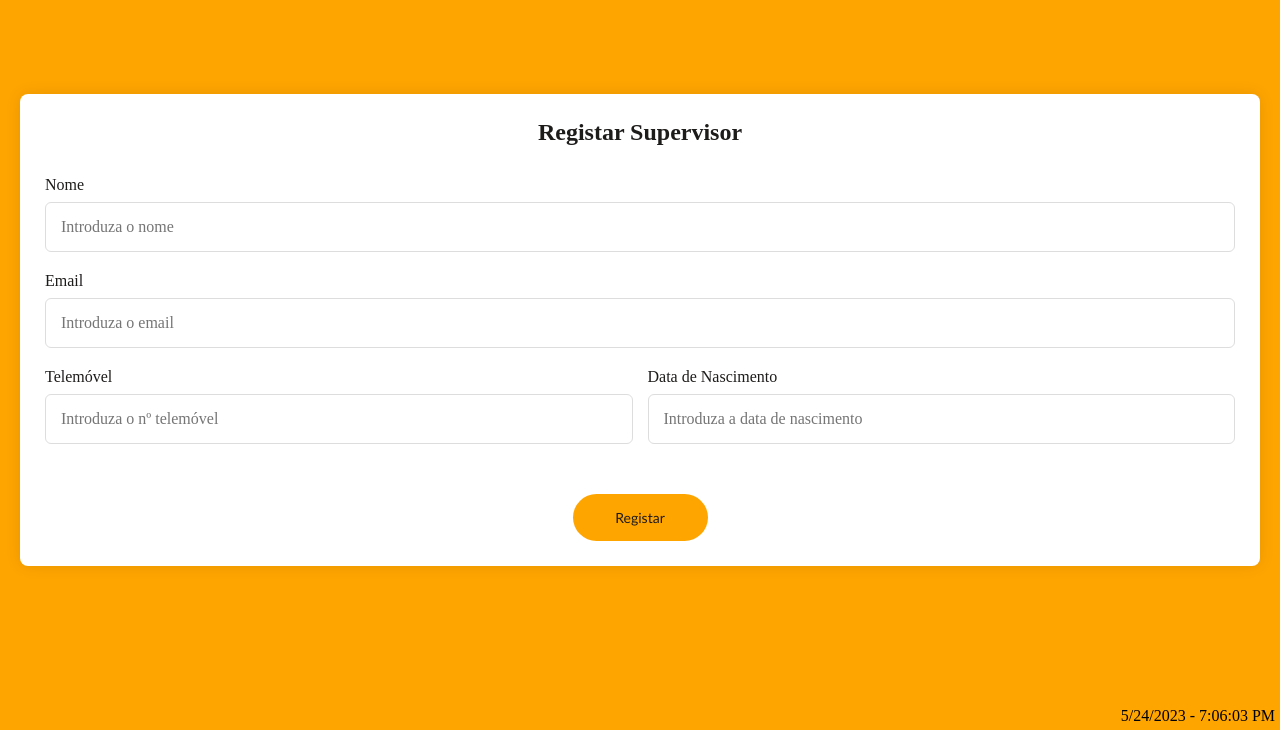
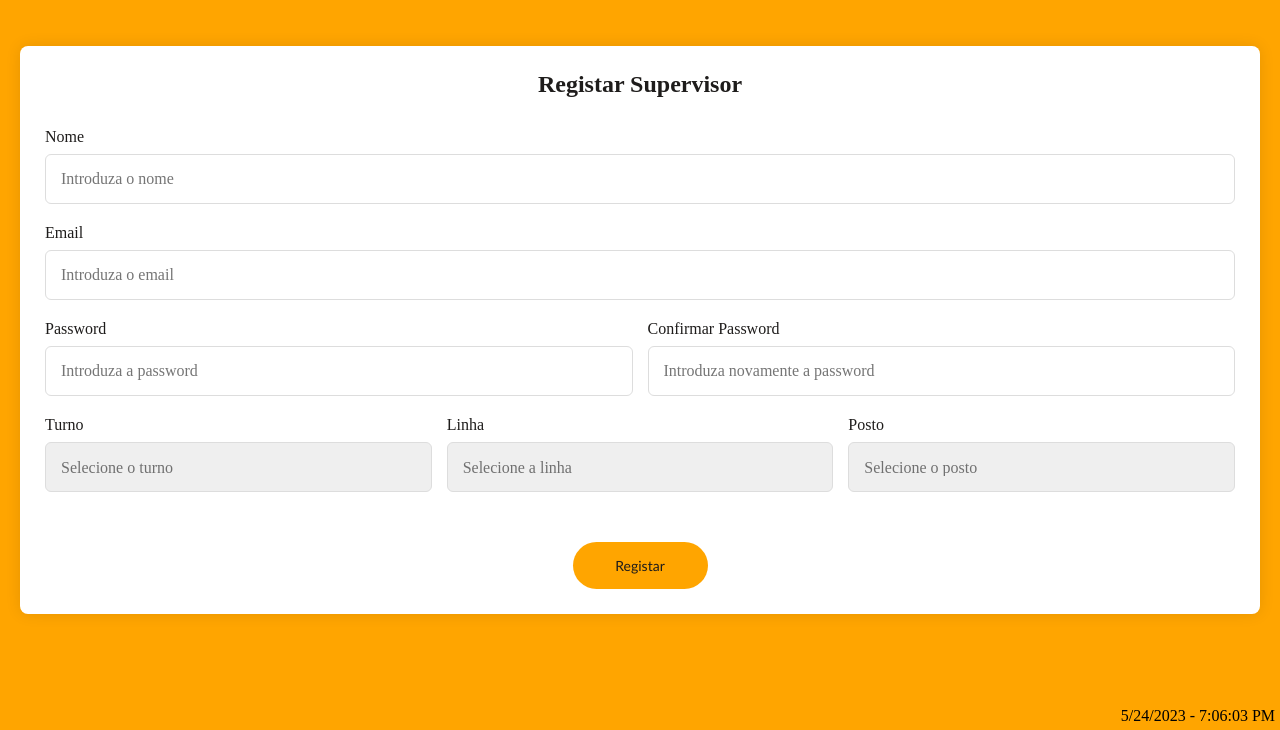
Before and after one commit to EduCosme99/flaskProject, a Flask app: page /adicionar_supervisor in a window 1280 px wide. Shown: the part 70-800 px from the top of the page. Run offline with Flask 3, Linux system fonts and the light colour scheme; some libraries are stand-ins or nearby versions.

Commit message:
Atualização nas páginas de registo

```diff
--- a/flaskProject/static/style/adicionar.css
+++ b/flaskProject/static/style/adicionar.css
@@ -75,6 +75,24 @@ body {
 .form :where(.type input, .type label) {
     cursor: pointer;
 }
+.form .input-box select {
+    position: relative;
+    height: 50px;
+    width: 100%;
+    outline: none;
+    font-size: 1rem;
+    color: #707070;
+    margin-top: 8px;
+    border: 1px solid #dddddd;
+    border-radius: 6px;
+    padding: 0 15px;
+    appearance: none;
+    background-size: 24px;
+}
+.form .input-box select:focus {
+    border-color: #FFA500;
+    box-shadow: 0 0 5px rgba(255, 165, 0, 0.3);
+}
 
 /*Responsive*/
 @media screen and (max-width: 500px) {
--- a/flaskProject/templates/AdicionarSupervisor.html
+++ b/flaskProject/templates/AdicionarSupervisor.html
@@ -49,13 +49,53 @@
 
                 <div class="column">
                     <div class="input-box">
-                        <label>Telemóvel</label>
-                        <input type="text" placeholder="Introduza o nº telemóvel" required/>
+                        <label>Password</label>
+                        <input type="text" name="password"placeholder="Introduza a password" required/>
                     </div>
 
                     <div class="input-box">
-                        <label>Data de Nascimento</label>
-                        <input type="text" placeholder="Introduza a data de nascimento" required/>
+                        <label>Confirmar Password</label>
+                        <input type="password" name="confirmar_password"placeholder="Introduza novamente a password" required/>
+                        <div id="error-text" style="color: red; display: none;">As senhas não coincidem</div>
+                    </div>
+                    <!--<div id="error-text" style="color: red; display: none;">As senhas não coincidem</div>-->
+                </div>
+
+                <div class="column">
+                    <div class="input-box">
+                        <label>Turno</label>
+                        <select name="turno" required>
+                            <option value="" disabled selected>Selecione o turno</option>
+                            <option value="1">1</option>
+                            <option value="2">2</option>
+                            <option value="3">3</option>
+                            <option value="4">4</option>
+                            <option value="5">5</option>
+                        </select>
+                    </div>
+
+                    <div class="input-box">
+                        <label>Linha</label>
+                            <select name="linha" required>
+                                <option value="" disabled selected>Selecione a linha</option>
+                                <option value="1">1</option>
+                                <option value="2">2</option>
+                                <option value="3">3</option>
+                                <option value="4">4</option>
+                                <option value="5">5</option>
+                            </select>
+                    </div>
+
+                    <div class="input-box">
+                        <label>Posto</label>
+                            <select name="posto" required>
+                                <option value="" disabled selected>Selecione o posto</option>
+                                <option value="1">1</option>
+                                <option value="2">2</option>
+                                <option value="3">3</option>
+                                <option value="4">4</option>
+                                <option value="5">5</option>
+                            </select>
                     </div>
                 </div>
 
@@ -75,6 +115,24 @@
             }
 
             setInterval(updateTime, 1000);
+
+            document.addEventListener('DOMContentLoaded', function() {
+                const passwordInput = document.querySelector('input[name="password"]');
+                const confirmPasswordInput = document.querySelector('input[name="confirmar_password"]');
+                const errorText = document.getElementById('error-text');
+
+                function checkPasswordMatch() {
+                    const password = passwordInput.value;
+                    const confirmPassword = confirmPasswordInput.value;
+                    if (password !== confirmPassword) {
+                        errorText.style.display = 'block';
+                    } else {
+                        errorText.style.display = 'none';
+                    }
+                }
+
+                confirmPasswordInput.addEventListener('blur', checkPasswordMatch);
+            });
         </script>
     </body>
 </html>
```
Also changed, not shown: flaskProject/templates/AdicionarFuncionario.html (+4 -4 lines).
